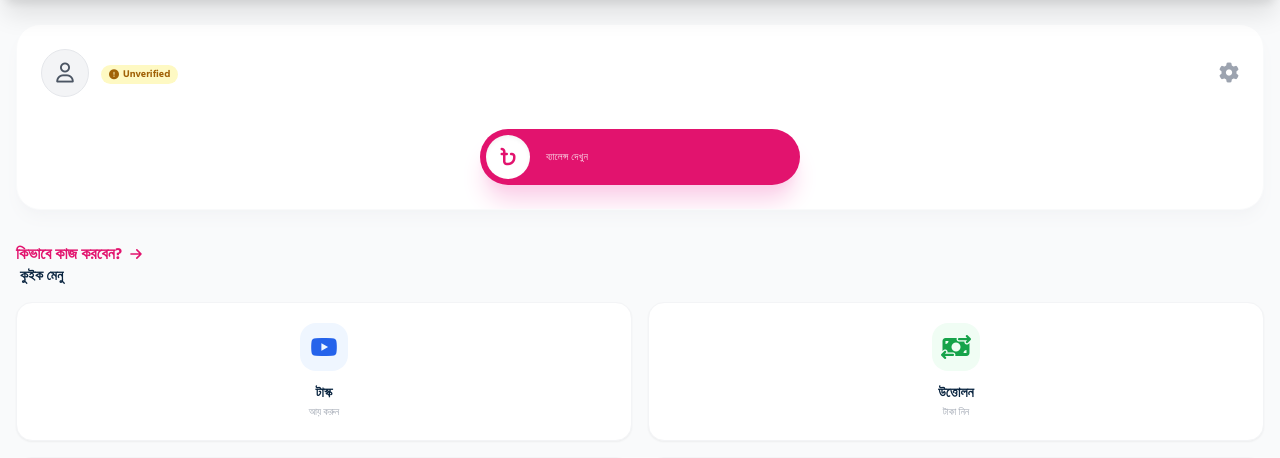
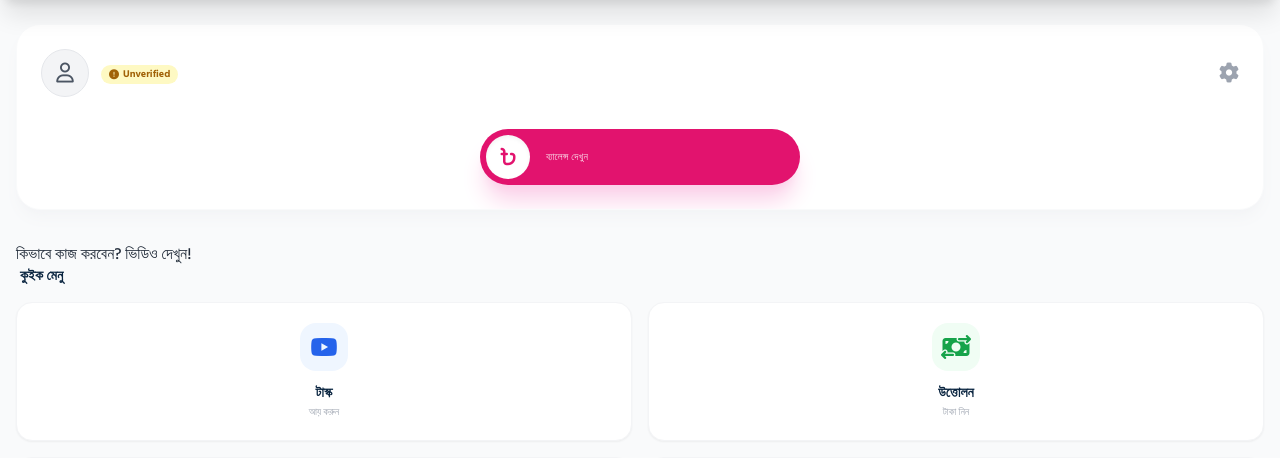
Before and after one commit to siaful2580mm-hub/test, a Flask app: template templates/index.html in a window 1280 px wide. Shown: the part 64-522 px from the top of the page. Run offline with Flask 3, Linux system fonts and the light colour scheme; the template is opened without the code that fills it, so the values that code supplies are empty; parts of the project's set-up code (start-up, migrations or seed data) failed here and were passed over; some libraries are stand-ins or nearby versions.

Commit message:
Update index.html

```diff
--- a/templates/index.html
+++ b/templates/index.html
@@ -87,12 +87,10 @@
         </div>
     </div>
 </div>
-<a href="/tutorial" class="inline-flex items-center text-bkash-pink font-bold group">
-  কিভাবে কাজ করবেন?
-  <svg xmlns="http://www.w3.org/2000/svg" class="h-5 w-5 ml-1 transform transition-transform group-hover:translate-x-2" fill="none" viewBox="0 0 24 24" stroke="currentColor">
-    <path stroke-linecap="round" stroke-linejoin="round" stroke-width="2" d="M13 7l5 5m0 0l-5 5m5-5H6" />
-  </svg>
-</a>
+<a href="/tutorial" class="relative group text-gray-800 font-medium transition-colors duration-300">
+  কিভাবে কাজ করবেন? ভিডিও দেখুন!
+  <span class="absolute left-0 bottom-0 w-0 h-0.5 bg-bkash-pink transition-all duration-300 group-hover:w-full"></span>
+</a><br>
 
 <!-- ৪. কুইক একশন গ্রিড (Quick Actions) -->
 <h3 class="font-bold text-[#0A2540] mb-4 text-sm px-1">কুইক মেনু</h3>
```
